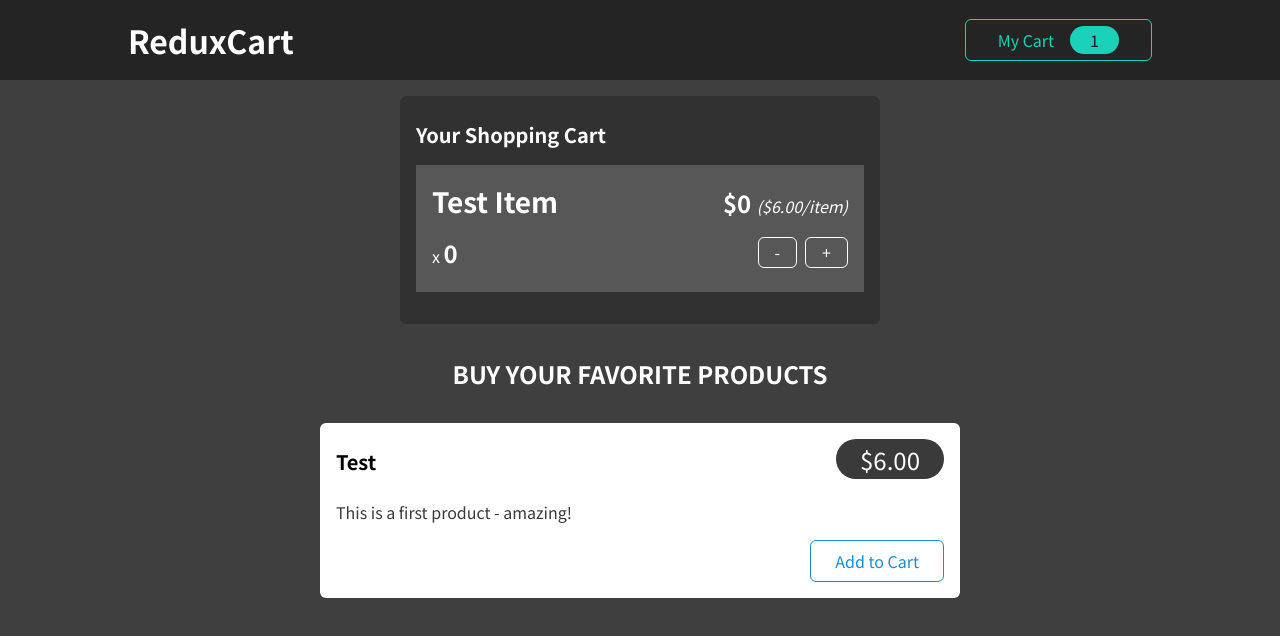
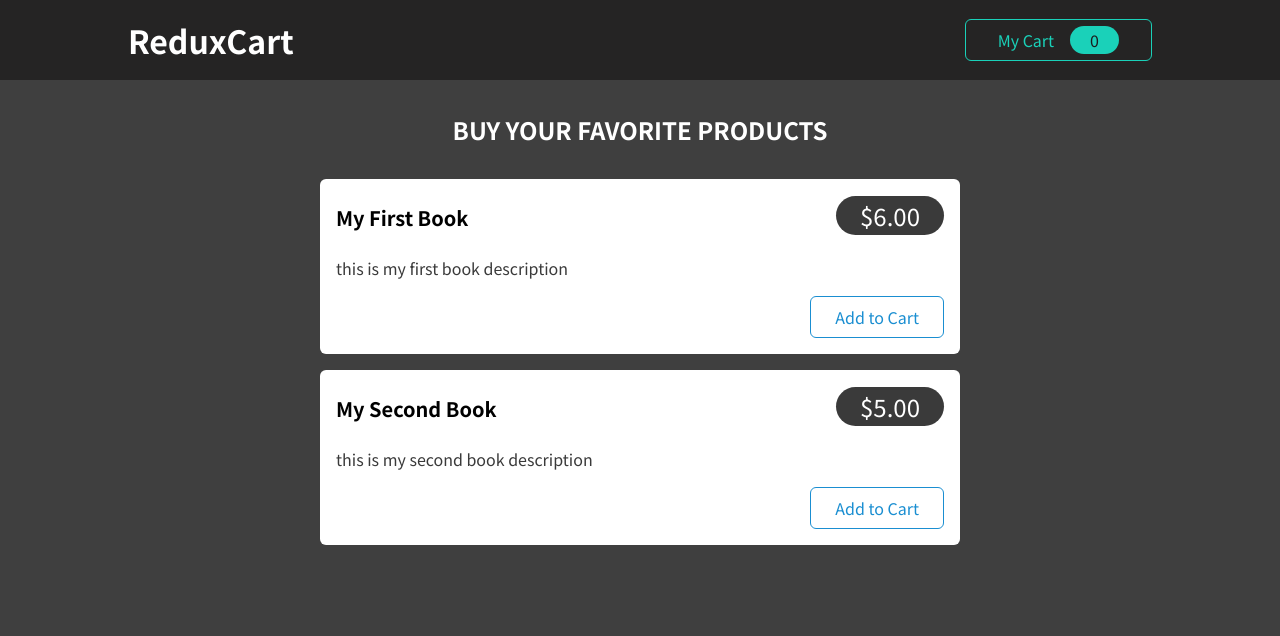
Before and after one commit to nickamirul/Practice-React-Redux, a React (Create React App) app: page / in a window 1280 px wide. Shown: the top 636 px of the page. Built offline with nearby package versions, Linux system fonts and the light colour scheme.

Commit message:
code "add to cart" function, add new slice for cart which combine the counter

```diff
--- a/src/components/Cart/Cart.js
+++ b/src/components/Cart/Cart.js
@@ -1,17 +1,21 @@
+import { useSelector } from 'react-redux';
 import Card from '../UI/Card';
 import classes from './Cart.module.css';
 import CartItem from './CartItem';
 
 const Cart = (props) => {
-
+const cartItems = useSelector(state => state.cart.items);
 
   return (
         <Card className={classes.cart}>
           <h2>Your Shopping Cart</h2>
           <ul>
+            {cartItems.map((item) =>
             <CartItem
-              item={{ title: 'Test Item', quantity: 3, total: 18, price: 6 }}
-            />
+              key={item.id}
+              item={{ id: item.id, title: item.name, quantity: item.quantity, total: item.totalPrice, price: item.price}}
+            />)}
+
           </ul>
         </Card>
   );
--- a/src/components/Cart/CartButton.js
+++ b/src/components/Cart/CartButton.js
@@ -1,9 +1,10 @@
-import { useDispatch } from 'react-redux';
+import { useDispatch, useSelector } from 'react-redux';
 import classes from './CartButton.module.css';
 
 import { showCartSliceAction } from '../../slice/showCartSlice';
 const CartButton = (props) => {
   const dispatch = useDispatch();
+  const cartQuantity = useSelector(state => state.cart.totalQuantity)
 
   const showCartHandler = (event) => {
     event.preventDefault();
@@ -14,7 +15,7 @@ const CartButton = (props) => {
   return (
       <button className={classes.button} onClick={showCartHandler}>
         <span>My Cart</span>
-        <span className={classes.badge}>1</span>
+        <span className={classes.badge}>{cartQuantity}</span>
       </button>
   );
 };
--- a/src/components/Cart/CartItem.js
+++ b/src/components/Cart/CartItem.js
@@ -1,42 +1,57 @@
 import { useDispatch, useSelector } from 'react-redux';
 import classes from './CartItem.module.css';
 import { counterCartActions } from '../../slice/counterCartSlice';
+import { cartActions } from '../../slice/cart-slice';
 
 const CartItem = (props) => {
   const dispatch = useDispatch();
 
-  const counter = useSelector(state=>state.counterCart.counterCart);
+  const counter = useSelector(state => state.counterCart.counterCart);
 
-  const { title, quantity, total, price } = props.item;
+  const { title, quantity, total, price, id} = props.item;
 
   const handleIncrease = (event) => {
     // event.preventDefault();
 
     dispatch(counterCartActions.increaseCart());
-}
+  }
 
-const handleDecrease = (event) => {
-  // event.preventDefault();
+  const handleDecrease = (event) => {
+    // event.preventDefault();
 
-  dispatch(counterCartActions.decreaseCart());
-}
+    dispatch(counterCartActions.decreaseCart());
+  }
+
+  const addItemHandler = () => {
+    dispatch(cartActions.addItemToCart({
+      id,
+      title,
+      price,
+    }))
+  }
+
+  const removeItemHandler = () => {
+    dispatch(cartActions.removeItemFromCart(id))
+  }
 
   return (
     <li className={classes.item}>
       <header>
         <h3>{title}</h3>
         <div className={classes.price}>
-          ${total.toFixed(2) * counter}{' '}
+          {/* ${total.toFixed(2) * counter}{' '} */}
+          ${total.toFixed(2)}{' '}
           <span className={classes.itemprice}>(${price.toFixed(2)}/item)</span>
         </div>
       </header>
       <div className={classes.details}>
         <div className={classes.quantity}>
-          x <span>{counter}</span>
+          {/* x <span>{counter}</span> */}
+          x <span>{quantity}</span>
         </div>
         <div className={classes.actions}>
-          <button onClick={handleDecrease}>-</button>
-          <button onClick={handleIncrease}>+</button>
+          <button onClick={removeItemHandler}>-</button>
+          <button onClick={addItemHandler}>+</button>
         </div>
       </div>
     </li>
--- a/src/components/Shop/ProductItem.js
+++ b/src/components/Shop/ProductItem.js
@@ -1,8 +1,20 @@
+import { useDispatch } from 'react-redux';
 import Card from '../UI/Card';
 import classes from './ProductItem.module.css';
+import { cartActions } from '../../slice/cart-slice';
 
 const ProductItem = (props) => {
-  const { title, price, description } = props;
+  const dispatch = useDispatch();
+
+  const { title, price, description, id } = props;
+
+  const addToCartHandler = () => {
+    dispatch(cartActions.addItemToCart({
+      id,
+      title,
+      price,
+    }));
+  }
 
   return (
     <li className={classes.item}>
@@ -13,7 +25,7 @@ const ProductItem = (props) => {
         </header>
         <p>{description}</p>
         <div className={classes.actions}>
-          <button>Add to Cart</button>
+          <button onClick={addToCartHandler}>Add to Cart</button>
         </div>
       </Card>
     </li>
--- a/src/components/Shop/Products.js
+++ b/src/components/Shop/Products.js
@@ -1,16 +1,29 @@
 import ProductItem from './ProductItem';
 import classes from './Products.module.css';
+
+const DUMMY_PRODUCTS = [
+  {
+    id: 'p1', price: 6, title: 'My First Book', description: 'this is my first book description'
+  },
+  {
+    id: 'p2', price: 5, title: 'My Second Book', description: 'this is my second book description'
+  }
+]
 
 const Products = (props) => {
   return (
     <section className={classes.products}>
       <h2>Buy your favorite products</h2>
       <ul>
+        {DUMMY_PRODUCTS.map(product =>
         <ProductItem
-          title='Test'
-          price={6}
-          description='This is a first product - amazing!'
-        />
+          key={product.id}
+          id={product.id}
+          title={product.title}
+          price={product.price}
+          description={product.description}
+        />)}
+
       </ul>
     </section>
   );
--- /dev/null
+++ b/src/slice/cart-slice.js
@@ -0,0 +1,44 @@
+import { createSlice } from "@reduxjs/toolkit";
+
+const initialState = {
+    items: [],
+    totalQuantity: 0,
+}
+
+const cartSlice = createSlice({
+    name: 'cart',
+    initialState: initialState,
+    reducers: {
+        addItemToCart(state, action) {
+            const newItem = action.payload;
+            const existingItem = state.items.find(item => item.id === newItem.id)
+
+            state.totalQuantity++;
+
+            if (!existingItem) {
+                state.items.push({ id: newItem.id, price: newItem.price, quantity: 1, totalPrice: newItem.price, name: newItem.title });
+            }else{
+                existingItem.quantity++;
+                existingItem.totalPrice = existingItem.totalPrice + newItem.price;
+            }
+        },
+        removeItemFromCart(state, action) {
+            const id = action.payload;
+            const existingItem = state.items.find(item => item.id === id)
+
+            state.totalQuantity--;
+
+            if(existingItem.quantity ===1){
+                state.items = state.items.filter(item => item.id !== id )
+            }else{
+                existingItem.quantity--;
+                existingItem.totalPrice = existingItem.totalPrice - existingItem.price;
+            }
+        }
+
+    }
+})
+
+export const cartActions = cartSlice.actions;
+
+export default cartSlice;
--- a/src/slice/showCartSlice.js
+++ b/src/slice/showCartSlice.js
@@ -1,7 +1,7 @@
 import { createSlice } from "@reduxjs/toolkit";
 
 const initialShowCart = {
-     showCart: true,
+     showCart: false,
 }
 
 const showCartSlice = createSlice({
--- a/src/store/index.js
+++ b/src/store/index.js
@@ -1,9 +1,10 @@
 import { configureStore } from "@reduxjs/toolkit";
 import showCartSlice from "../slice/showCartSlice";
 import counterCartSlice from "../slice/counterCartSlice";
+import cartSlice from "../slice/cart-slice";
 
 const store = configureStore({
-    reducer: {showCart: showCartSlice, counterCart: counterCartSlice}
+    reducer: {showCart: showCartSlice, counterCart: counterCartSlice, cart: cartSlice.reducer}
 })
 
 export default store;
```
Also changed, not shown: 1 other file (tests, documents, lock files or other folders).
